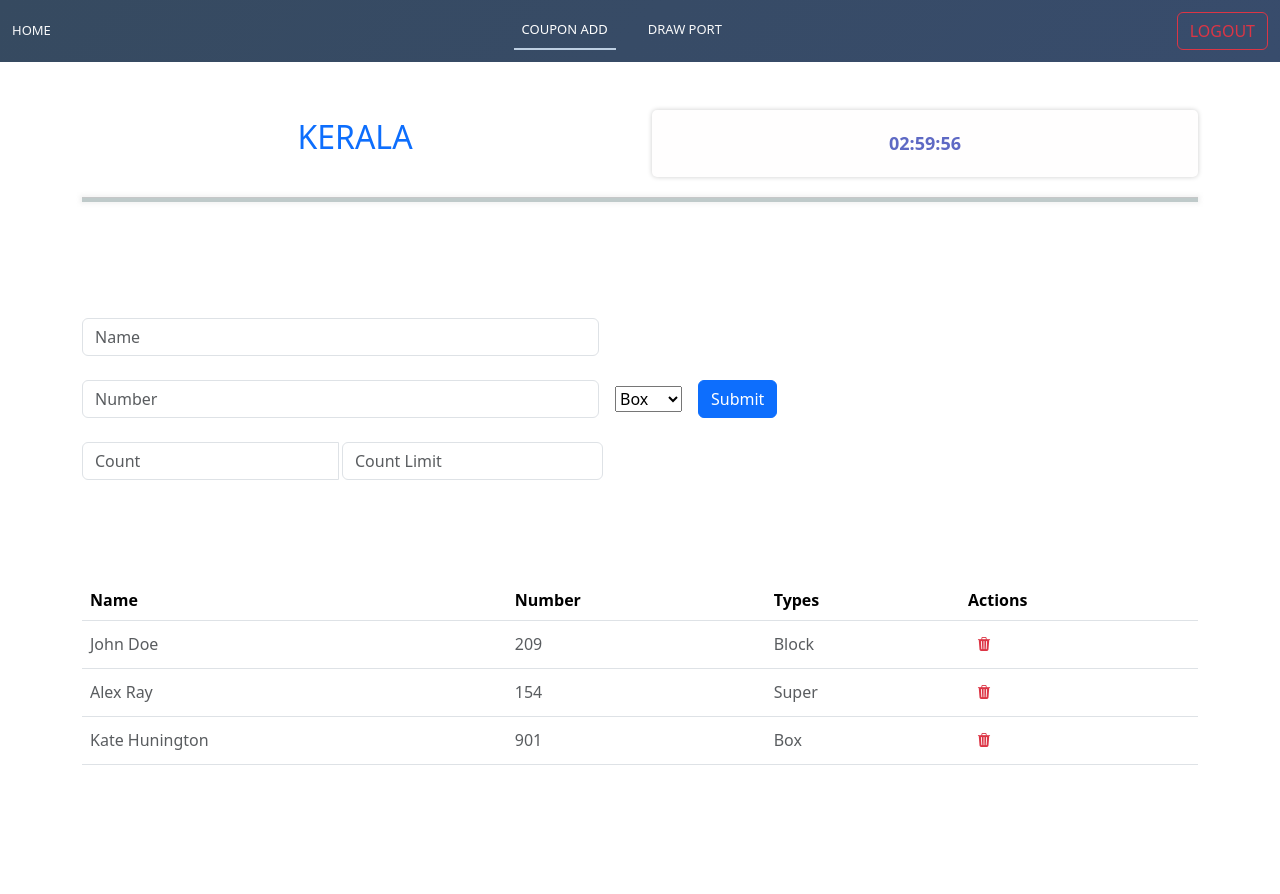
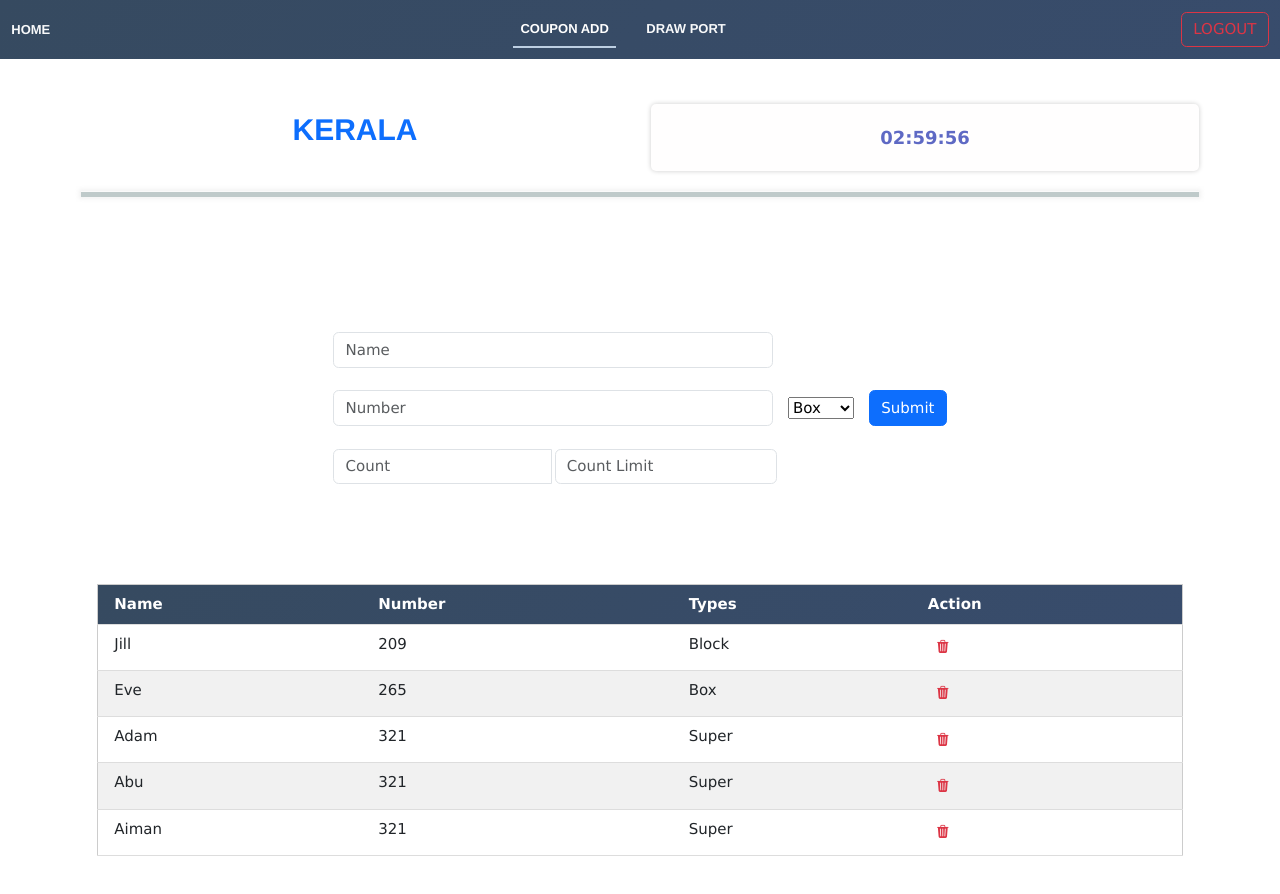
Before and after one commit to anshidft/shuffle, a plain HTML site: page add.html in a window 1280 px wide. Before the commit the page ends 845 px from the top, so only its background shows below. Drawn offline with nearby package versions, Linux system fonts and the light colour scheme.

Commit message:
Update add.html

```diff
--- a/add.html
+++ b/add.html
@@ -7,6 +7,8 @@
     <link href="https://cdn.jsdelivr.net/npm/bootstrap@5.3.2/dist/css/bootstrap.min.css" rel="stylesheet" integrity="sha384-T3c6CoIi6uLrA9TneNEoa7RxnatzjcDSCmG1MXxSR1GAsXEV/Dwwykc2MPK8M2HN" crossorigin="anonymous">
     <link rel="stylesheet" href="https://cdn.jsdelivr.net/npm/bootstrap-icons@1.11.1/font/bootstrap-icons.css">
     <!-- <link rel="stylesheet" href="https://cdn.korzh.com/metroui/v4.5.1/css/metro-all.min.css"> -->
+    <link rel="stylesheet" href="https://www.w3schools.com/w3css/4/w3.css">
+
 
 </head>
 <body>
@@ -17,7 +19,8 @@
         .nav-item a{
             color: #fff;
             font-size: 13px;
-            font-weight: 500;
+            font-family: Helvetica;
+            font-weight: 600;
         }
         .form-section{
           margin-top: 100px;
@@ -34,8 +37,9 @@
           margin-top: 100px;
         }
         .navbar-brand {
-            font-weight: 500 ;
-            font-size: 13px
+            font-weight: 600 ;
+            font-size: 13px;
+            font-family: Helvetica;
         }
 
         /* countdown css */
@@ -51,6 +55,16 @@
             font-size: 18px;
             color: rgb(94, 105, 196);
         }
+        .tr-head{
+          background: linear-gradient(135deg, #364a60, #384c6c);
+          color: #fff;
+
+        }
+        h2{
+          font-weight: 600;
+          font-family: Helvetica;
+        }
+
 
         #countdown-timer {
             font-size: 28px;
@@ -116,6 +130,7 @@
       <!-- forms section -->
       <section>
         <div class="container">
+          <div class="form-section d-flex justify-content-center mt-0">
           <form class="row row-cols-lg-auto g-3 align-items-center form-section">
             <div class="col-12">
               <label class="visually-hidden" for="inlineFormInputGroupUsername">Username</label>
@@ -149,6 +164,7 @@
             </div>
           </form>
         </div>
+        </div>
       </section>
 
 
@@ -157,34 +173,20 @@
 
       <section class="order-list">
         <div class="container list-orders ">
-          <table class="table align-middle mb-0 bg-white">
-            <thead class="bg-light ">
-              <tr>
+          <div class="w3-container">
+            <table class="w3-table-all w3-hoverable">
+              <thead>
+                <tr class="tr-head">
                   <th>Name</th>
                   <th>Number</th>
                   <th>Types</th>
-                <th>Actions</th>
+                  <th>Action</th>
                 </tr>
               </thead>
-            <tbody>
               <tr>
-                <td>
-                  <div class="d-flex align-items-center ">
-                    <!-- <img
-                        src="https://mdbootstrap.com/img/new/avatars/8.jpg"
-                        alt=""
-                        style="width: 45px; height: 45px"
-                        class="rounded-circle"
-                        /> -->
-                    <div class="">
-                      <p class="text-muted mb-0 ">John Doe</p>
-                    </div>
-                  </div>
-                </td>
-                <td>
-                  <p class="text-muted mb-0">209</p>
-                </td>
-                <td class="text-muted mb-0">Block</td>
+                <td>Jill</td>
+                <td>209</td>
+                <td>Block</td>
                 <td>
                   <button type="button" class="btn btn-link btn-sm btn-rounded">
                     <i class="bi bi-trash3-fill text-danger"></i>
@@ -192,52 +194,47 @@
                 </td>
               </tr>
               <tr>
+                <td>Eve</td>
+                <td>265</td>
+                <td>Box</td>
                 <td>
-                  <div class="d-flex align-items-center">
-                    <div class="">
-                      <p class="text-muted mb-0">Alex Ray</p>
-                    </div>
-                  </div>
-                </td>
-                <td>
-                  <p class="text-muted mb-0">154</p>
-                </td>
-                  <td class="text-muted mb-0">Super</td>
-                <td>
-                  <button
-                          type="button"
-                          class="btn btn-link btn-rounded btn-sm fw-bold"
-                          data-mdb-ripple-color="dark"
-                          >
+                  <button type="button" class="btn btn-link btn-sm btn-rounded">
                     <i class="bi bi-trash3-fill text-danger"></i>
                   </button>
                 </td>
               </tr>
               <tr>
+                <td>Adam</td>
+                <td>321</td>
+                <td>Super</td>
                 <td>
-                  <div class="d-flex align-items-center">
-                    <div class="">
-                      <p class="text-muted mb-0">Kate Hunington</p>
-                    </div>
-                  </div>
-                </td>
-                <td>
-                  <p class="text-muted mb-0">901</p>
-                </td>
-                <td class="text-muted mb-0">Box</td>
-
-                <td>
-                  <button
-                          type="button"
-                          class="btn btn-link btn-rounded btn-sm fw-bold"
-                          data-mdb-ripple-color="dark"
-                          >
+                  <button type="button" class="btn btn-link btn-sm btn-rounded">
                     <i class="bi bi-trash3-fill text-danger"></i>
                   </button>
                 </td>
               </tr>
-            </tbody>
+              <tr>
+                <td>Abu</td>
+                <td>321</td>
+                <td>Super</td>
+                <td>
+                  <button type="button" class="btn btn-link btn-sm btn-rounded">
+                    <i class="bi bi-trash3-fill text-danger"></i>
+                  </button>
+                </td>
+              </tr>
+              <tr>
+                <td>Aiman</td>
+                <td>321</td>
+                <td>Super</td>
+                <td>
+                  <button type="button" class="btn btn-link btn-sm btn-rounded">
+                    <i class="bi bi-trash3-fill text-danger"></i>
+                  </button>
+                </td>
+              </tr>
             </table>
+          </div>
                   </div>
       </section>
 
```
Lines whose indentation alone changed are shown as unchanged.
